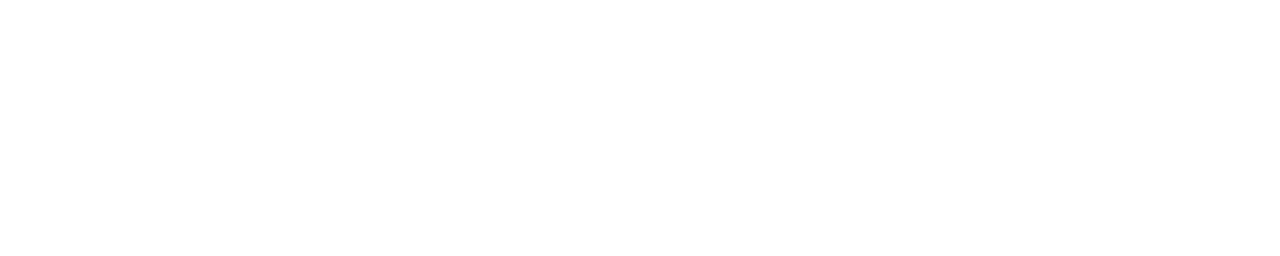
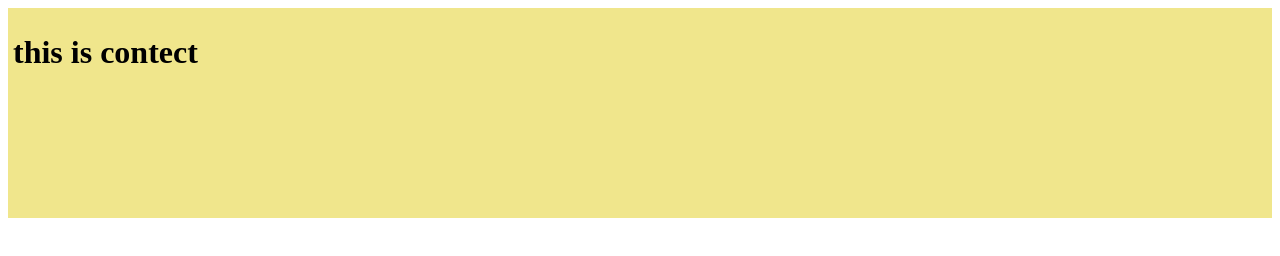
Before and after one commit to alariqi-mohammed/h.w2, a plain HTML site: page index.html in a window 1280 px wide. Drawn offline with Linux system fonts and the light colour scheme.

Commit message:
adding content div

```diff
--- a/index.html
+++ b/index.html
@@ -7,6 +7,11 @@
     <link rel="stylesheet" href="style.css">
 </head>
 <body>
+    <div class="content">
+        <h1>
+            this is contect
+        </h1>
+    </div>
 
 
 
--- a/style.css
+++ b/style.css
@@ -0,0 +1,5 @@
+.content{
+    background-color: khaki;
+    height: 200px;
+    padding: 5px;
+}
```
